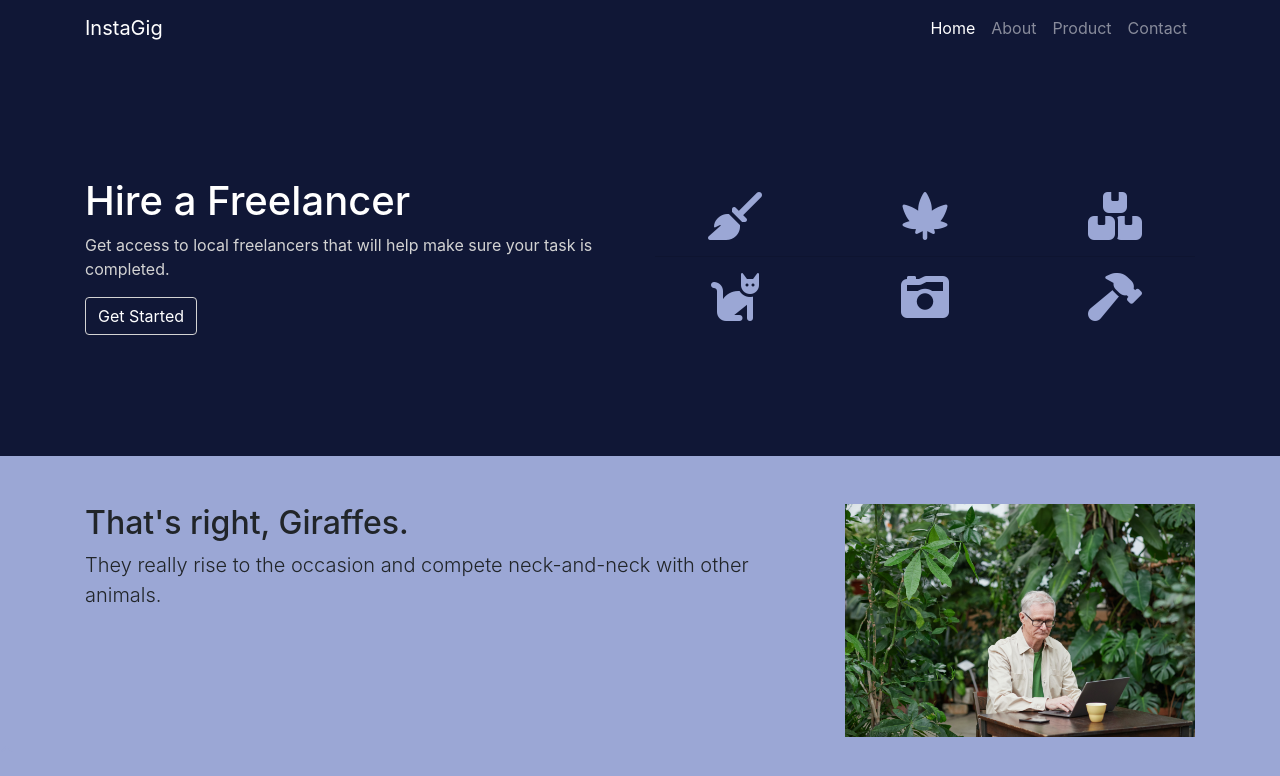
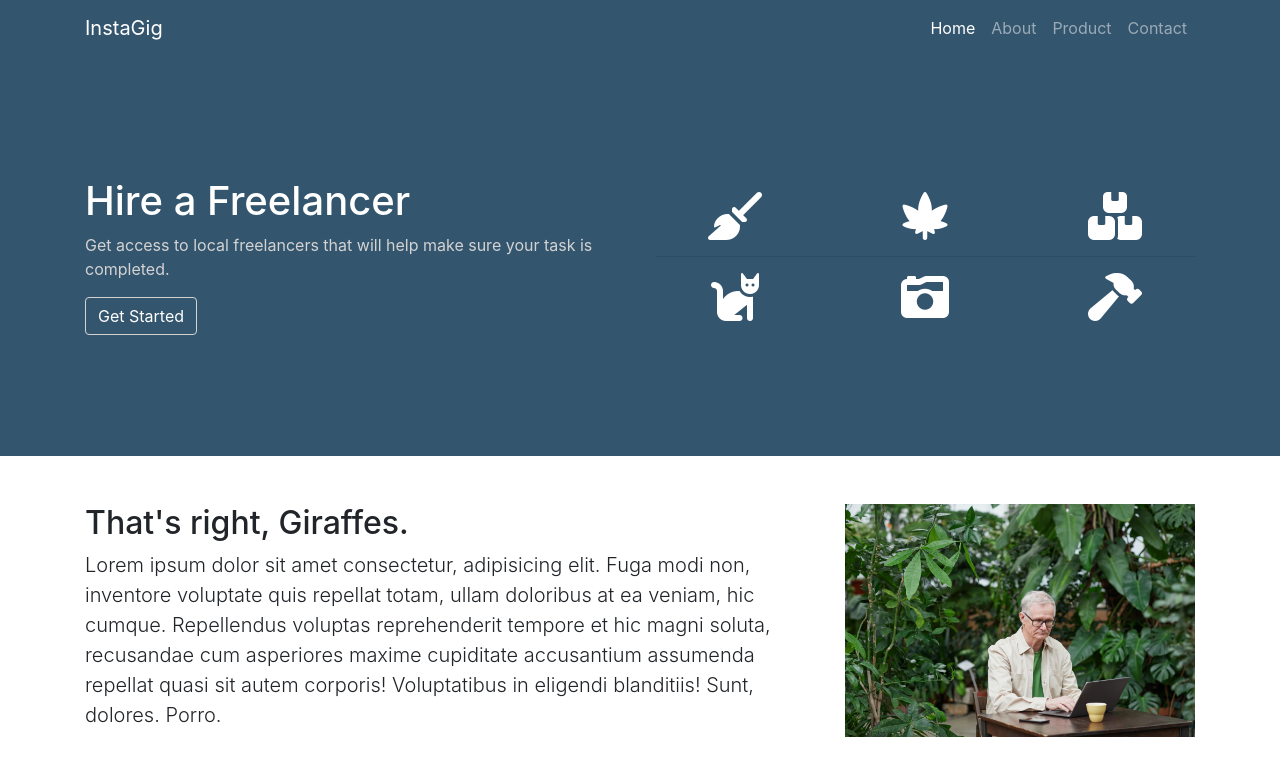
Before and after one commit to helloInstaGig/instagig, a Flask app: page / in a window 1280 px wide. Shown: the top 776 px of the page. Run offline with Flask 2, Linux system fonts and the light colour scheme; some libraries are stand-ins or nearby versions.

Commit message:
Changed colors, Added Box-Shadow, Fixed btn redirect

```diff
--- a/app/static/css/main.css
+++ b/app/static/css/main.css
@@ -5,8 +5,8 @@
   --ebony: #281C2D;
   --violet: #8155BA;
   --grey: #D3D3D3;
-  --dark-blue: #101736;
-  --light-blue: #9ba7d5;
+  --dark-blue: #34556e;
+  --light-blue: #fff;
 }
 
 img {
@@ -14,6 +14,7 @@ img {
 }
 
 .img-man-working {
+  box-shadow: -2px 4px 8px 6px #d4d4d4;
   -webkit-transform: scaleX(-1);
           transform: scaleX(-1);
 }
@@ -58,7 +59,7 @@ body {
   background-color: var(--dark-blue) !important;
 }
 
-.btn:hover {
+.btn:hover, .btn a:hover {
   background-color: var(--light-blue);
   color: black !important;
 }
--- a/app/templates/index.html
+++ b/app/templates/index.html
@@ -15,7 +15,7 @@
                 <div class="col-xs-7 col-md-6 heading animate__animated animate__fadeInLeft">
                     <h1 class="text-white">Hire a Freelancer</h1>
                     <p class="text-grey w-55">Get access to local freelancers that will help make sure your task is completed.</p>
-                    <button class="btn btn-outline-grey btn-md text-white">Get Started</button>
+                    <a class="text-white" href="/product"><button  class="btn btn-outline-grey btn-md text-white">Get Started</button> </a>
                 </div>
                 <div class="col-xs-7 col-md-6 heading">
                     <div class="row animate__animated animate__fadeInRight">
@@ -45,8 +45,7 @@
 
                     </h2>
                     <p class="lead">
-                        They really rise to the occasion and compete
-                        neck-and-neck with other animals.
+                        Lorem ipsum dolor sit amet consectetur, adipisicing elit. Fuga modi non, inventore voluptate quis repellat totam, ullam doloribus at ea veniam, hic cumque. Repellendus voluptas reprehenderit tempore et hic magni soluta, recusandae cum asperiores maxime cupiditate accusantium assumenda repellat quasi sit autem corporis! Voluptatibus in eligendi blanditiis! Sunt, dolores. Porro.
                     </p>
                 </div>
                 <!-- Second column should be narrower -->
```
